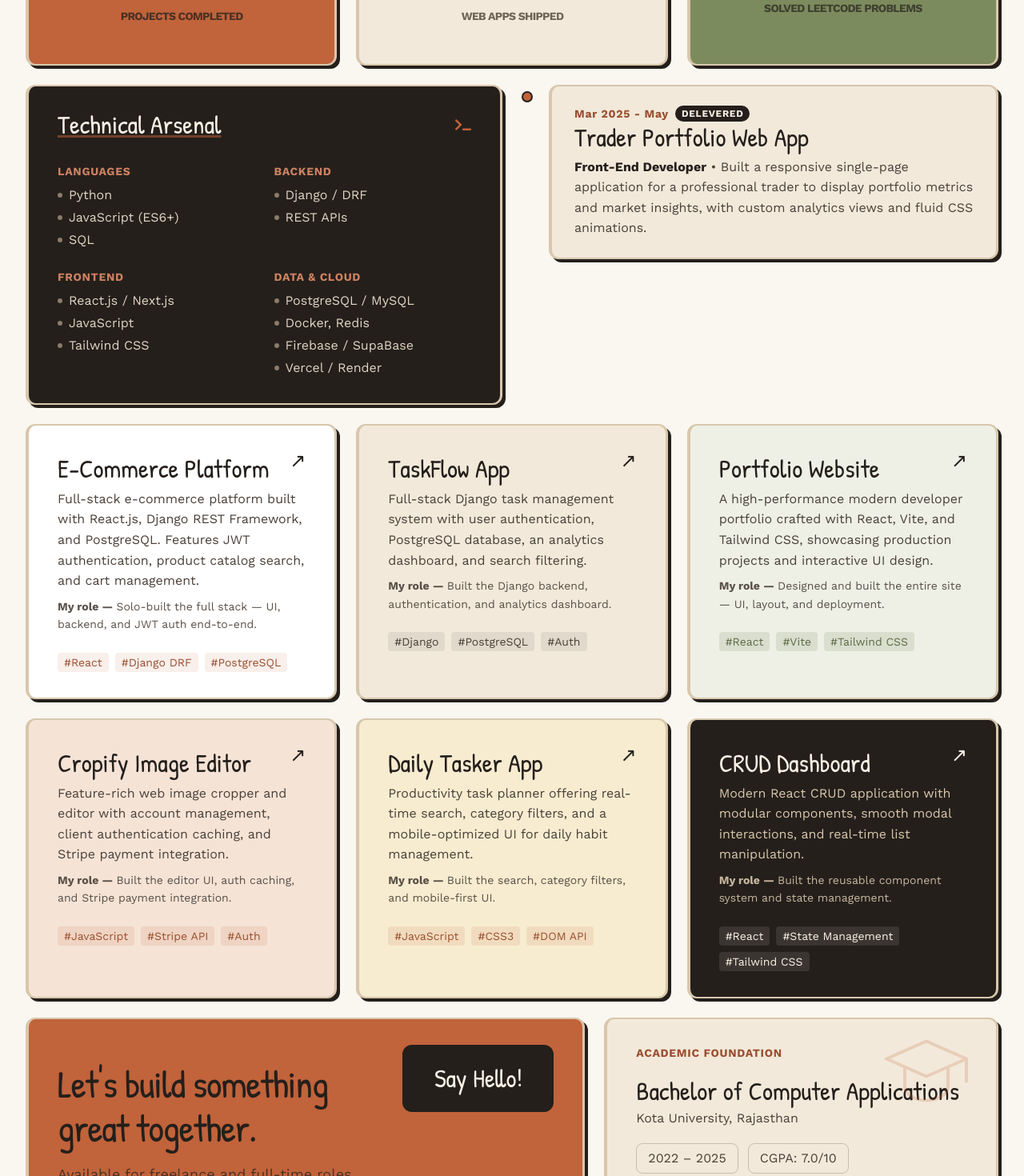
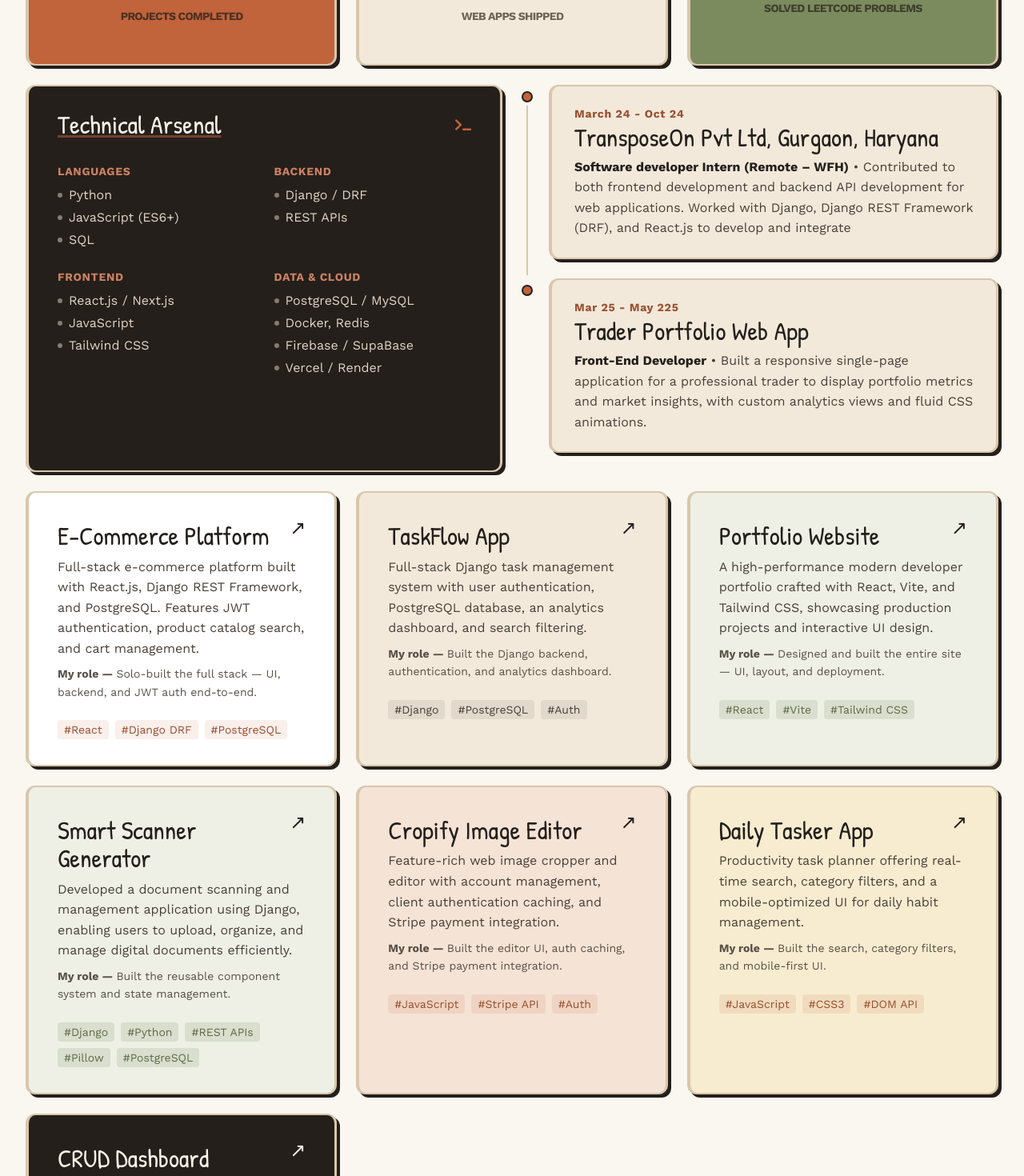
Before and after one commit to pintusingh123/portfolio, a React (Vite) app: page / in a window 1280 px wide. Shown: the part 760-2230 px from the top of the page at 80% size. Built offline with nearby package versions, Linux system fonts and the light colour scheme.

Commit message:
added one more project and experience

```diff
--- a/src/components/sections/ExperienceSection.jsx
+++ b/src/components/sections/ExperienceSection.jsx
@@ -1,6 +1,17 @@
 const experience = [
   {
-    period: "Mar 2025 - May",
+    period: "March 24 - Oct 24",
+    company: "TransposeOn Pvt Ltd, Gurgaon, Haryana ",
+    role: "Software developer Intern (Remote – WFH)",
+    description:
+      "Contributed to both frontend development and backend API development for web applications. Worked with Django, Django REST Framework (DRF), and React.js to develop and integrate",
+    bg: "bg-[#f2e9da]",
+    periodColor: "text-[#9a4f2f]",
+    dot: "bg-[#c1633b]",
+    current: true,
+  },
+  {
+    period: "Mar 25 - May 225",
     company: "Trader Portfolio Web App",
     role: "Front-End Developer",
     description:
@@ -33,11 +44,7 @@ export default function ExperienceSection() {
               <span className={`font-sans text-sm font-bold tracking-[0.7px] ${role.periodColor}`}>
                 {role.period}
               </span>
-              {role.current && (
-                <span className="rounded-full bg-[#241f1b] px-2 py-0.5 font-sans text-xs font-bold tracking-[0.7px] text-[#f7f1e6] uppercase">
-                   Delevered
-                </span>
-              )}
+
             </div>
 
             <h3 className="font-hand pt-1 text-[32px] leading-none text-[#241f1b]">
--- a/src/pages/HomePage.jsx
+++ b/src/pages/HomePage.jsx
@@ -54,6 +54,19 @@ const projects = [
     tagColor: "text-[#5f6b48]",
   },
   {
+    title: "Smart Scanner Generator",
+    description:
+      "Developed a document scanning and management application using Django, enabling users to upload, organize, and manage digital documents efficiently.",
+    role: "Built the reusable component system and state management.",
+    tags: ["Django", "Python", "REST APIs", "Pillow", "PostgreSQL"],
+    href: "https://scanner-app-3mrd.onrender.com/",
+    bg: "bg-[#eef0e6]",
+    titleColor: "text-[#241f1b]",
+    descriptionColor: "text-[#4a4038]",
+    tagBg: "bg-[rgba(124,139,93,0.18)]",
+    tagColor: "text-[#5f6b48]",
+  },
+  {
     title: "Cropify Image Editor",
     description:
       "Feature-rich web image cropper and editor with account management, client authentication caching, and Stripe payment integration.",
@@ -92,6 +105,7 @@ const projects = [
     tagBg: "bg-[rgba(247,241,230,0.1)]",
     tagColor: "text-[#f7f1e6]",
   },
+
 ];
 
 function HomePage() {
```
